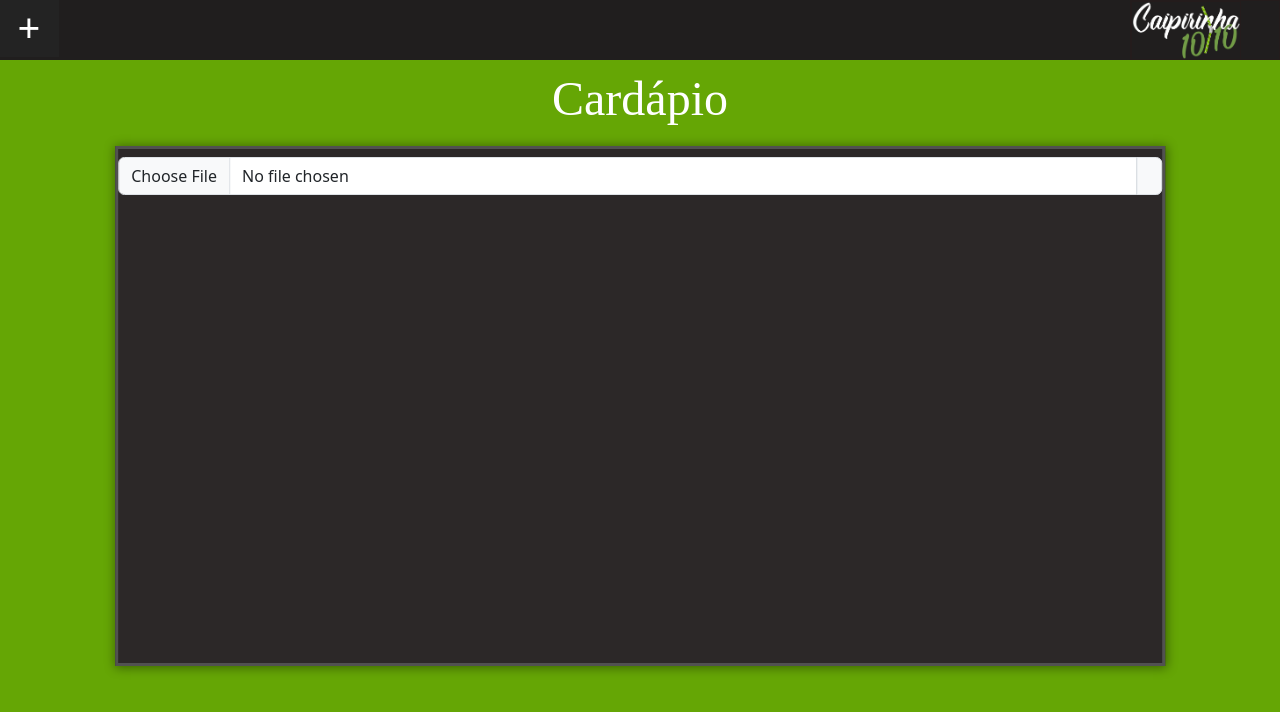
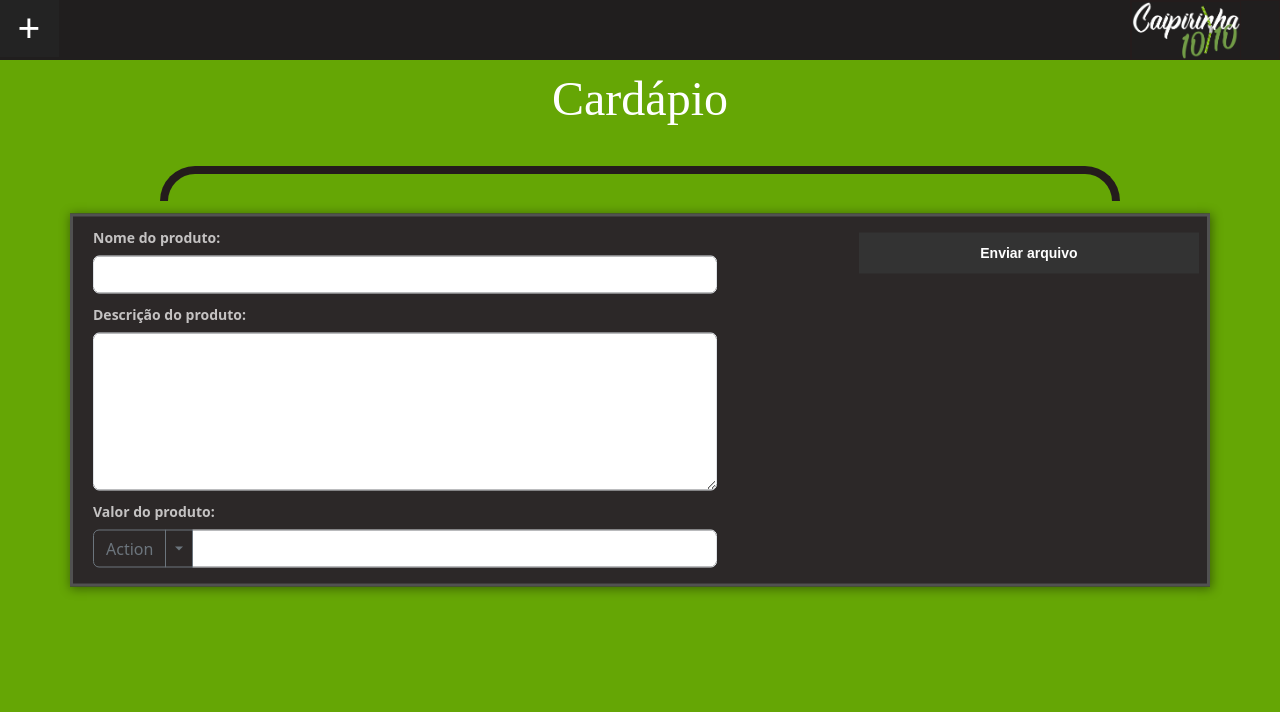
Before and after one commit to Danillohz/virtualstore, a React (Create React App) app: page /#/ceoview in a window 1280 px wide. Shown: the top 712 px of the page. Built offline with nearby package versions, Linux system fonts and the light colour scheme; a web font is replaced by a local one.

Commit message:
Update CeoView 0.0.3

```diff
--- a/package.json
+++ b/package.json
@@ -9,6 +9,7 @@
     "@testing-library/react": "^13.4.0",
     "@testing-library/user-event": "^13.5.0",
     "bootstrap": "^5.3.0-alpha1",
+    "jquery": "^3.6.4",
     "react": "^18.2.0",
     "react-dom": "^18.2.0",
     "react-router-dom": "^6.9.0",
--- a/src/App.css
+++ b/src/App.css
@@ -116,23 +116,40 @@ header {
 
 .Container-CreateItens {
   position: absolute;
-  width: 82%;
-  height: 65%;
-  left: 50%;
   background-color: #2c2828;
   border: 3px rgb(81, 81, 81) solid;
   box-shadow: 1px 1px 10px 1px rgba(0, 0, 0, 0.403);
-
   z-index: 5;
-  transform: translate(-50%);
+  transform: translate(-50%, -50%);
 }
 
+.Container-Img-Product{
+  width: 30%;
+}
 
+input[type="file"]{
+  display: none;
+}
 
-.Img-Product{
-  width: 35%;
-  max-width: 300px;
-  position: absolute;
-  top: 55px;
-  right: 10px;
+.Label-Img-product{
+  font-family: Arial, Helvetica, sans-serif;
+  display: block;
+  width: 100%;
+  padding: 10px 0px;
+  margin: 8px auto;
+  background-color: #333;
+  color: #fff;
+  text-align: center;
+
 }
+
+.Img-Product img{
+  width: 100%;
+  margin: auto;
+  border: 2px solid rgb(0, 255, 157);
+
+}
+
+.form-label{
+  color: rgb(196, 194, 194);
+}
--- a/src/components/CeoView.js
+++ b/src/components/CeoView.js
@@ -14,13 +14,16 @@ function CeoView() {
 
     //da um valor para imgProductValue e muda a imagem com o mesmo valor
     function handleImgProduct(event) {
+
+
         const file = event.target.files[0];
         const reader = new FileReader();
 
-        reader.readAsDataURL(file);
-        reader.onload = () => {
-            setImgProduct(reader.result);
-        };
+            reader.readAsDataURL(file);
+            reader.onload = () => {
+                setImgProduct(reader.result);
+
+        }
     }
 
     console.log(imgProductValue)
@@ -42,16 +45,55 @@ function CeoView() {
                 <h1>Cardápio</h1>
 
                 {visibleCreateItens && (
-                    <div className="Container-CreateItens">
-                        <div class="input-group mb-2 mt-2 Container-Input-File ">
-                            <input type="file" class="form-control" id="inputGroupFile02 inputGroup-sizing-sm" onChange={handleImgProduct} />
-                            <label class="input-group-text" for="inputGroupFile02"></label>
+                    <div className="container-sm position-absolute top-50 start-50 Container-CreateItens">
+                        <div className="position-absolute top-0 end-0 m-2 Container-Img-Product">
+
+                            {imgProductValue && (
+                                <div className="Img-Product">
+                                    <img src={imgProductValue} alt="Imagem Selecionada" className="" />
+                                </div>
+                            )}
+
+                            <label className="Label-Img-product" htmlFor="Input-Img-Product-Id">Enviar arquivo</label>
+                            <input type="file" className="Input-Img-Product" id="Input-Img-Product-Id" name="Input-Img-Product" onChange={handleImgProduct}></input>
                         </div>
-                        {imgProductValue && (
-                            <div className="Img-Product">
-                                <img src={imgProductValue} alt="Imagem Selecionada" className=" img-fluid" />
+
+                        <div className="w-75">
+                            <div className="w-75 m-2">
+                                <label htmlFor="InputNameProductId" className="form-label">Nome do produto:</label>
+                                <input type="text" className="form-control" name="NameProduct" id="InputNameProductId"></input>
                             </div>
-                        )}
+                            <div className="w-75 m-2">
+                                <label htmlFor="InputProductDescriptionId" className="form-label">Descrição do produto:</label>
+                                <textarea className="form-control" id="InputProductDescriptionId" rows="6"></textarea>
+                            </div>
+                            <div className="w-75 m-2">
+
+                                <div className="w-100">
+                                    <label className="form-label">Valor do produto:</label>
+                                    <div className="input-group mb-3 w-100">
+                                        <button type="button" className="btn btn-outline-secondary">Action</button>
+                                        <button type="button" className="btn btn-outline-secondary dropdown-toggle dropdown-toggle-split" data-bs-toggle="dropdown" aria-expanded="false">
+                                            <span className="visually-hidden">Toggle Dropdown</span>
+                                        </button>
+                                        <ul className="dropdown-menu">
+                                            <li><a className="dropdown-item" href="a">$</a></li>
+                                            <li><a className="dropdown-item" href="a">Another action</a></li>
+                                            <li><a className="dropdown-item" href="a">Something else here</a></li>
+                                            <li><hr className="dropdown-divider" /></li>
+                                            <li><a className="dropdown-item" href="a">Separated link</a></li>
+                                        </ul>
+                                        <input type="number" className="form-control" />
+                                    </div>
+                                </div>
+
+
+
+
+
+                            </div>
+                        </div>
+
                     </div>
                 )}
 
```
Also changed, not shown: 1 other file (tests, documents, lock files or other folders).
